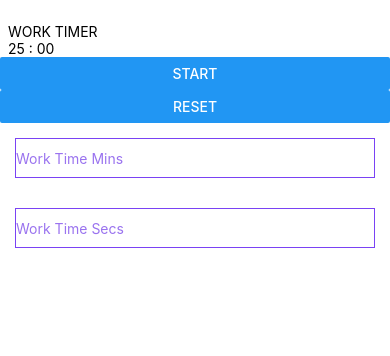
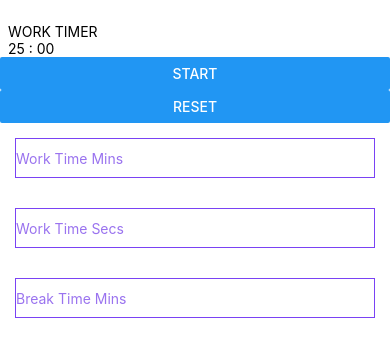
Before and after one commit to ahmedfarag9/pomodoro-timer, a React Native app: screen / in a window 390 px wide. Shown: the top 356 px of the page. Built offline with nearby package versions, Linux system fonts and the light colour scheme.

Commit message:
Added TextInptut element to get break mins from user

```diff
--- a/App.js
+++ b/App.js
@@ -233,6 +233,14 @@ export default class App extends React.Component {
 					keyboardType={'numeric'}
 					onChangeText = {this.handleWorkTimeSecs}/>
 
+	            <TextInput style = {styles.input}
+					underlineColorAndroid = "transparent"
+					placeholder = "Break Time Mins"
+					placeholderTextColor = "#9a73ef"
+					autoCapitalize = "none"
+					keyboardType={'numeric'}
+					onChangeText = {this.handleBreakTimeMins}/>
+
 			</View>
 		)
 	}
```
